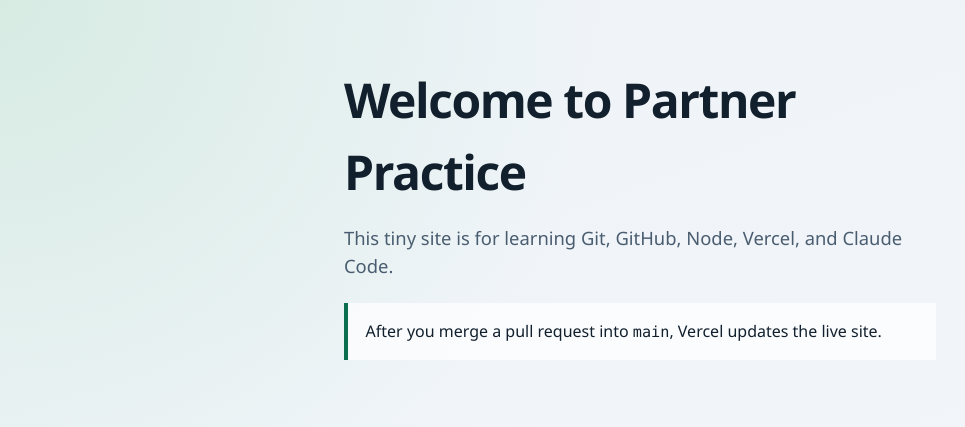
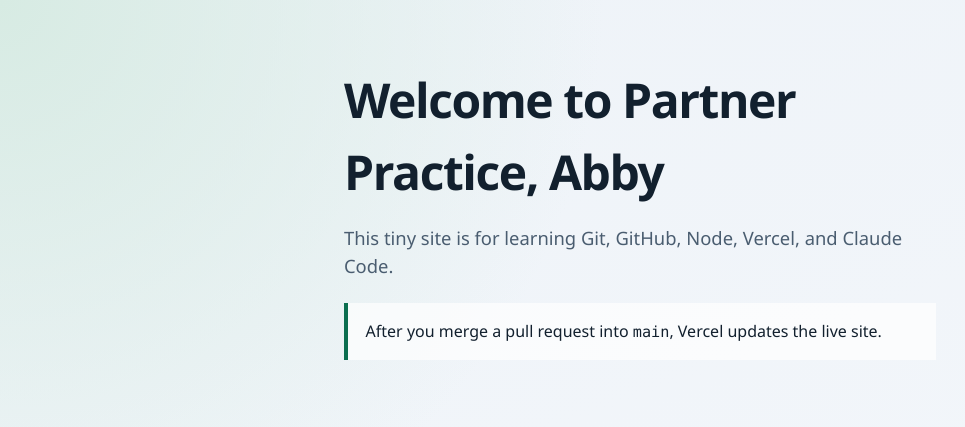
Before and after one commit to AjSchaff/partner-git-practice, a website built with Vite: page index.html in a window 1280 px wide. Shown: the whole page, without its empty margins (0-965 px from the left). Built offline with nearby package versions, Linux system fonts and the light colour scheme.

Commit message:
Update homepage headline with my name
Co-Authored-By: Claude Fable 5.2 <noreply@anthropic.com>

```diff
--- a/index.html
+++ b/index.html
@@ -9,7 +9,7 @@
   <body>
     <main class="page">
       <!-- Workshop: Claude Code should change this headline to include your first name -->
-      <h1 id="headline">Welcome to Partner Practice</h1>
+      <h1 id="headline">Welcome to Partner Practice, Abby</h1>
       <p class="lede">
         This tiny site is for learning Git, GitHub, Node, Vercel, and Claude Code.
       </p>
```
